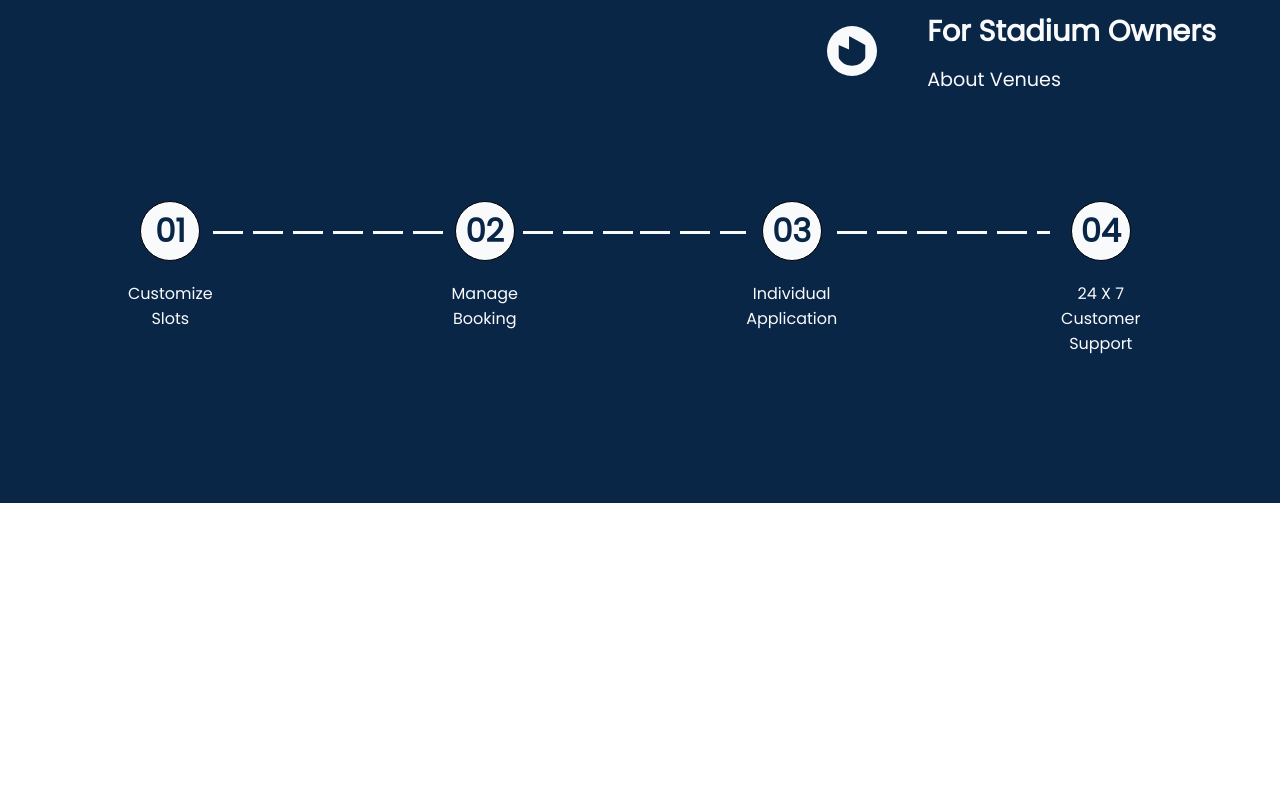
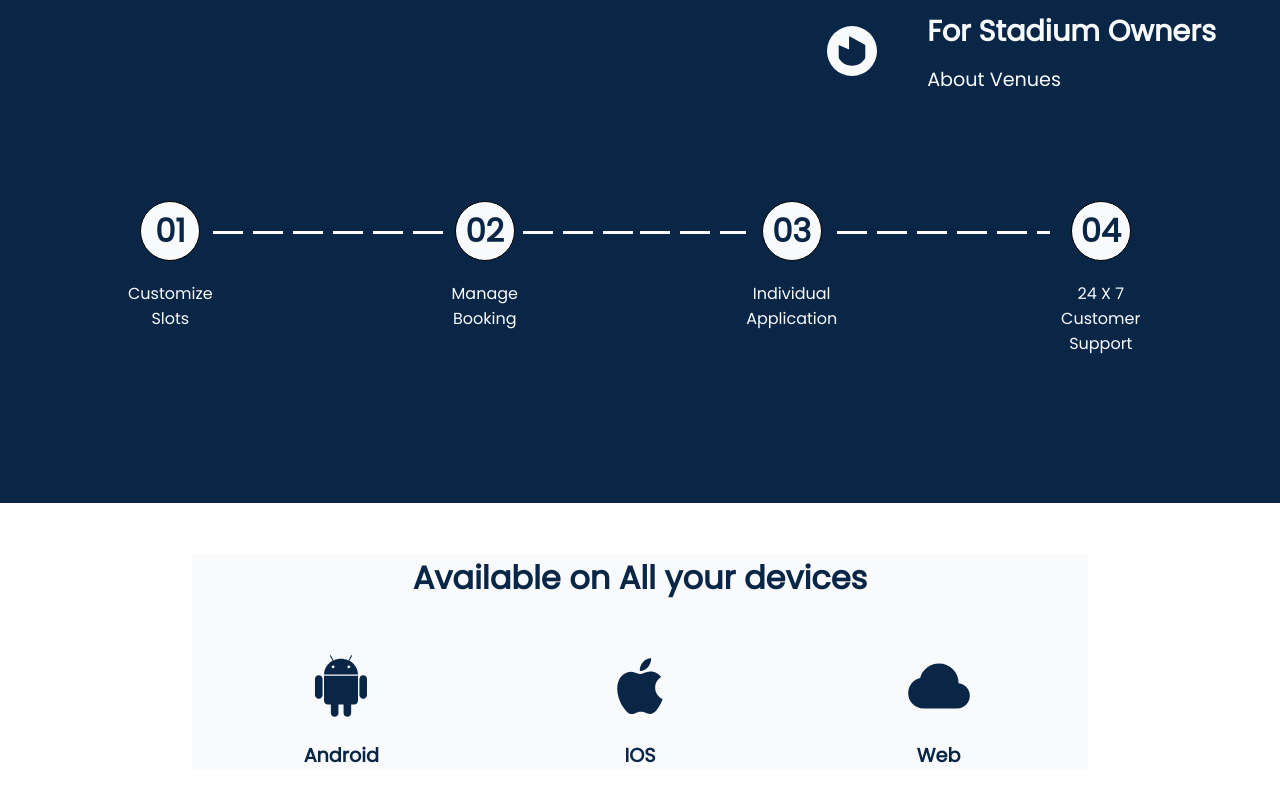
Before and after one commit to kartikayasija/sports-wander, a plain HTML site: page index.html in a window 1280 px wide. Shown: the part 1629-2430 px from the top of the page. Before the commit the page ends 2132 px from the top, so only its background shows below. Drawn offline with Linux system fonts and the light colour scheme.

Commit message:
device section added

```diff
--- a/index.html
+++ b/index.html
@@ -221,6 +221,28 @@
   </section>
   <!-- Stadium Owner End -->
 
+  <!-- Available Section Start -->
+  <section class="device">
+    <div class="device-heading">
+      <h1>Available on All your devices</h1>
+    </div>
+    <div class="device-row">
+      <div class="device-col">
+        <img src="./img/android.svg" alt="android">
+        <p>Android</p>
+      </div>
+      <div class="device-col">
+        <img src="./img/apple.svg" alt="ios">
+        <p>IOS</p>
+      </div>
+      <div class="device-col">
+        <img src="./img/web.svg" alt="web">
+        <p>Web</p>
+      </div>
+    </div>
+  </section>
+  <!-- Available Section End -->
+
 
   <script src="script.js"></script>
 </body>
--- a/style.css
+++ b/style.css
@@ -481,3 +481,39 @@ hr{
   }
 }
 /* Stadium Owner End */
+
+/* Device Start */
+.device{
+  background: #F9FAFC;
+  color: #0A2647;
+  width: 70%;
+  margin: 4% auto;
+}
+.device-heading{
+  text-align: center;
+}
+.device-heading h1{
+  font-size: 2em;
+  font-weight: normal;
+  font-weight: bolder;
+}
+
+.device-row{
+  margin: 4% 0;
+  display: flex;
+  flex-wrap: wrap;
+}
+.device-col{
+  width: 33%;
+  margin: auto;
+  text-align: center;
+}
+.device-col img{
+  transform: scale(0.7);
+}
+.device-col p{
+  font-weight: 700;
+  font-size: 1.2em;
+}
+
+/* Device End */
```
Also changed, not shown: img/android.svg (added), img/apple.svg (added), img/web.svg (added).
